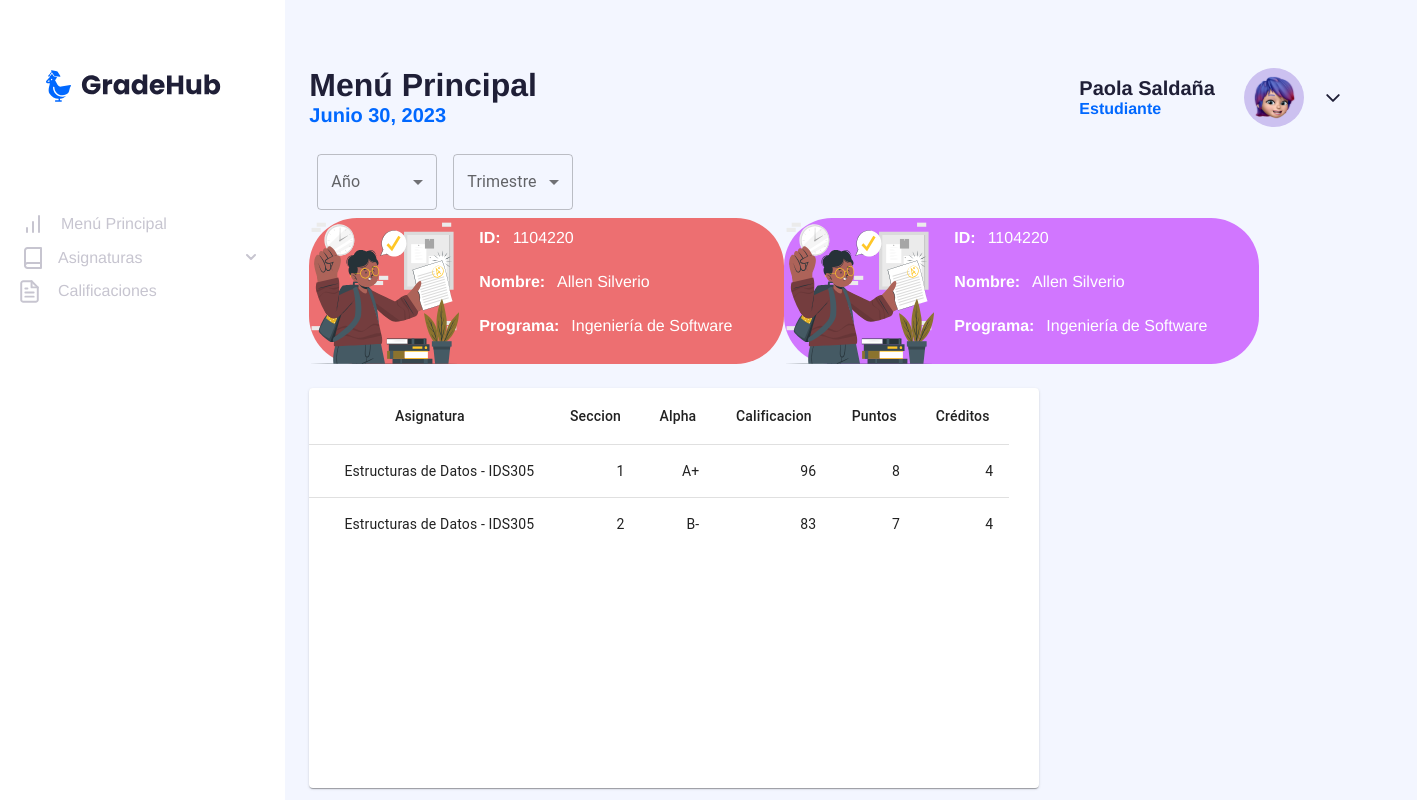
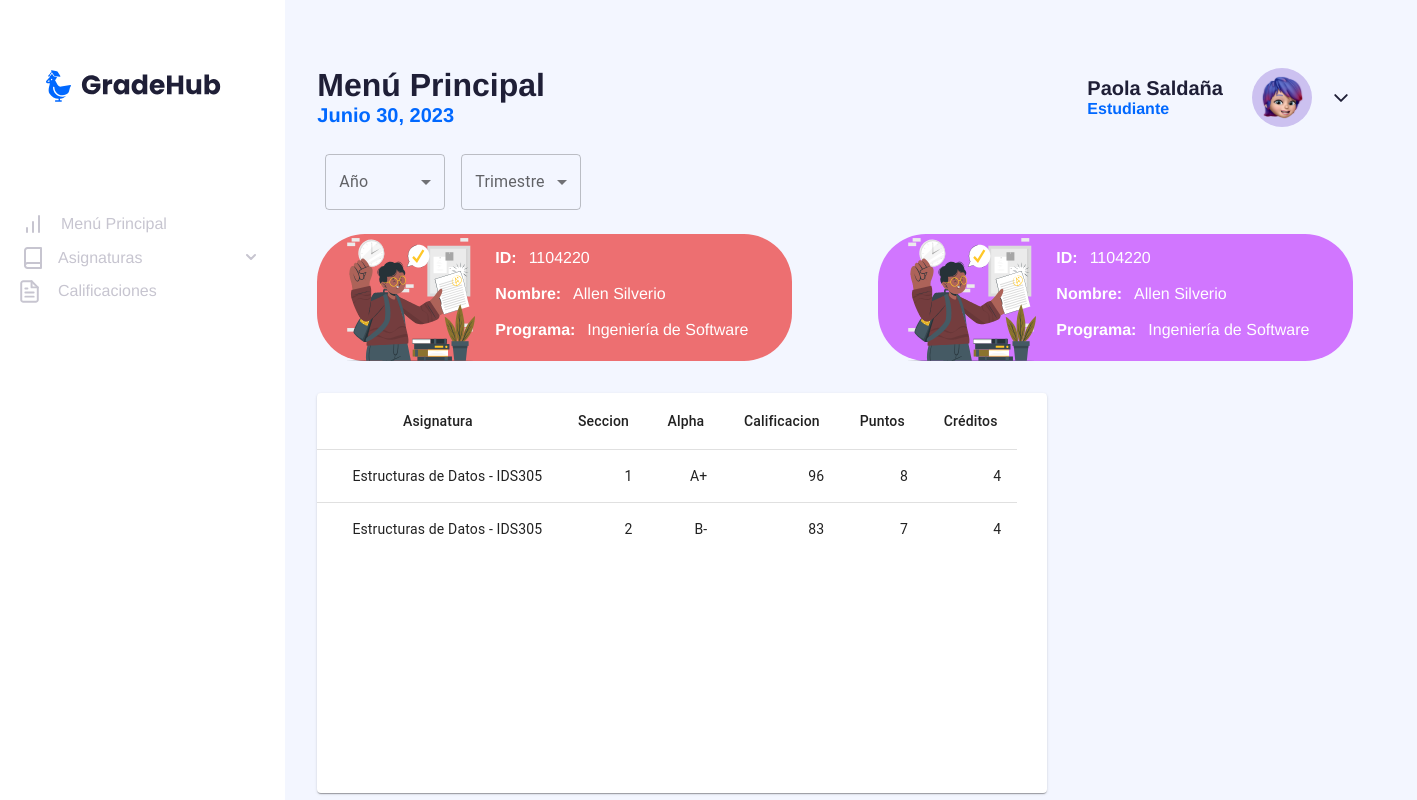
Before and after one commit to LuisElPoti/Aplicacion-calculo-indice-academico, a Next.js app: page /Estudiante/ReporteCalificaciones in a window 1280 px wide. Shown: the top 800 px of the page, 1417 px wide, since content can reach past the window. Built offline with nearby package versions, Linux system fonts and the light colour scheme.

Commit message:
Arreglo del layout

```diff
--- a/app/Estudiante/ReporteCalificaciones/page.js
+++ b/app/Estudiante/ReporteCalificaciones/page.js
@@ -45,7 +45,7 @@ return (
 
   </div>
 
-  <div className='contenedor-tarjetas flex mb-6'>
+  <div className='contenedor-tarjetas flex mb-8 mt-4 justify-between'>
   <Tarjeta headerValues={headerValues} className="bg-tarjeta-roja"/>
   <Tarjeta headerValues={headerValues} className="bg-tarjeta-morada"/>
   </div>
--- a/app/Estudiante/layout.js
+++ b/app/Estudiante/layout.js
@@ -32,7 +32,7 @@ function RootLayout({ children, title }) {
                     {/* <!-- Header and container element --> */}
                     <div class="col-span-10 grid grid-rows-2 ml-12 pt-12">
                         {/* <!-- Header --> */}
-                        <div class="row-span-2 pl-12 pt-5">
+                        <div class="row-span-2 pl-14 pt-5 pr-16">
                         <Encabezado
                         userName={userName}
                         role={role}
--- a/app/components/Tarjeta.js
+++ b/app/components/Tarjeta.js
@@ -3,13 +3,13 @@ import Image from 'next/image';
 
 export default function Tarjeta({ headerValues, className }) {
   return (
-    <div className={`tarjeta flex ${className}`}>
-      <Image src="/images/cuate.svg" width={150} height={300} />
-      <div className='content pl-5'>
+    <div className={`tarjeta flex pl-7 ${className}`}>
+      <Image src="/images/cuate.svg" width={130} height={275} />
+      <div className='content pl-5 mt-2'>
         {headerValues.map((header) => (
-          <div className='tarjeta-value flex pt-2' key={header.headerName}>
+          <div className='tarjeta-value flex pt-1' key={header.headerName}>
             <h6 className='mr-3 font-bold tarjeta-header'>{header.headerName}:</h6>
-            <p className='tarjeta-value pb-3'>{header.headerValue}</p>
+            <p className='tarjeta-value pb-2'>{header.headerValue}</p>
           </div>
         ))}
       </div>
```
